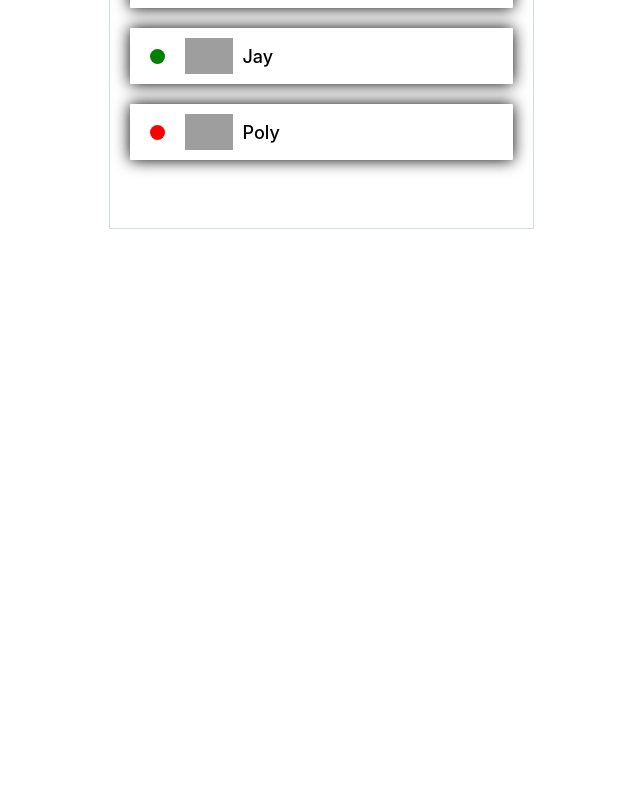
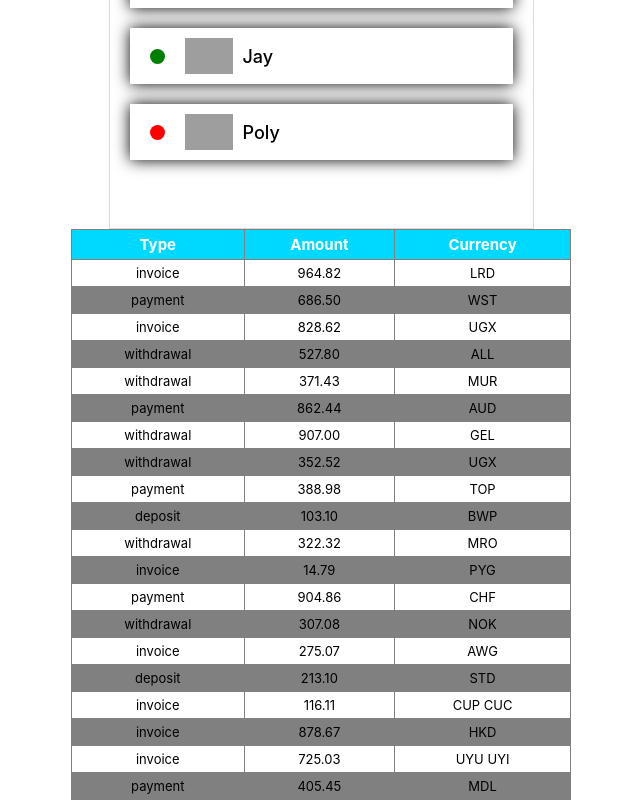
Before and after one commit to andreydnb/goit-react-hw-01-components, a React (Create React App) app: page / in a window 1280 px wide. Shown: the part 745-1545 px from the top of the page, without its empty margins (319-959 px from the left). Before the commit the page ends 974 px from the top, so only its background shows below. Built offline with nearby package versions, Linux system fonts and the light colour scheme; grey boxes are pictures that could not be loaded.

Commit message:
add task4 and run npm build

```diff
--- a/src/components/App.js
+++ b/src/components/App.js
@@ -1,10 +1,14 @@
 import React from 'react';
+
 import Profile from './Profile/Profile';
 import Statistics from './Statistics/Statistics'
 import FriendsList from './FriendList/FriendList';
+import TransactionHistory from './Transaction/Transaction';
+
 import user from './Profile/user.json';
 import data from './Statistics/data.json'
 import friends from './FriendList/friends.json'
+import transaction from './Transaction/transaction.json'
 
 
 const App = () => (
@@ -18,6 +22,7 @@ const App = () => (
     />
     <Statistics title="Upload stats" stats={data} />
     <FriendsList friends={friends} />
+    <TransactionHistory transaction={transaction} />
 
   </>
 );
--- /dev/null
+++ b/src/components/Transaction/Transaction.js
@@ -0,0 +1,38 @@
+import React from 'react';
+import PropTypes from 'prop-types';
+import styles from './transaction.module.css';
+
+const TransactionHistory = ({ transaction }) => (
+  <table class={styles.transaction_history}>
+    <thead>
+      <tr>
+        <th>Type</th>
+        <th>Amount</th>
+        <th>Currency</th>
+      </tr>
+    </thead>
+
+    <tbody>
+      {transaction.map(item => (
+        <tr key={item.id}>
+          <td>{item.type}</td>
+          <td>{item.amount}</td>
+          <td>{item.currency}</td>
+        </tr>
+      ))}
+    </tbody>
+  </table>
+);
+
+TransactionHistory.propTypes = {
+  transaction: PropTypes.arrayOf(
+    PropTypes.shape({
+      id: PropTypes.string.isRequired,
+      type: PropTypes.string.isRequired,
+      amount: PropTypes.string.isRequired,
+      currency: PropTypes.string.isRequired,
+    }),
+  ),
+};
+
+export default TransactionHistory;
--- /dev/null
+++ b/src/components/Transaction/transaction.json
@@ -0,0 +1,122 @@
+[
+  {
+    "id": "1e0700a2-5183-4291-85cc-2065a036a683",
+    "type": "invoice",
+    "amount": "964.82",
+    "currency": "LRD"
+  },
+  {
+    "id": "a30f821b-4d25-4ff0-abdd-e340b3f0dd2b",
+    "type": "payment",
+    "amount": "686.50",
+    "currency": "WST"
+  },
+  {
+    "id": "44dca67a-8e5a-4798-bf8e-b15efd4e1abd",
+    "type": "invoice",
+    "amount": "828.62",
+    "currency": "UGX"
+  },
+  {
+    "id": "ea8ed3dc-2b68-4a53-905a-53ecb0adef33",
+    "type": "withdrawal",
+    "amount": "527.80",
+    "currency": "ALL"
+  },
+  {
+    "id": "ea76146a-0b00-4b80-bc02-a8c822176712",
+    "type": "withdrawal",
+    "amount": "371.43",
+    "currency": "MUR"
+  },
+  {
+    "id": "63ca02f9-d637-46b5-9237-f3b24425e029",
+    "type": "payment",
+    "amount": "862.44",
+    "currency": "AUD"
+  },
+  {
+    "id": "ed0263e8-59a5-4bf1-87e0-2bb88e53dc34",
+    "type": "withdrawal",
+    "amount": "907.00",
+    "currency": "GEL"
+  },
+  {
+    "id": "6013bad0-750c-4691-8bc2-d8f2b43969c4",
+    "type": "withdrawal",
+    "amount": "352.52",
+    "currency": "UGX"
+  },
+  {
+    "id": "252c7be4-8b06-4fa7-8d42-61fb835b70d5",
+    "type": "payment",
+    "amount": "388.98",
+    "currency": "TOP"
+  },
+  {
+    "id": "4eaab41b-b967-40ac-82ed-85fc66f646f1",
+    "type": "deposit",
+    "amount": "103.10",
+    "currency": "BWP"
+  },
+  {
+    "id": "9648a350-8469-42d5-8bf3-18090de5fe67",
+    "type": "withdrawal",
+    "amount": "322.32",
+    "currency": "MRO"
+  },
+  {
+    "id": "9c5c25fb-1a95-4b2f-8d1f-4c4426d677cc",
+    "type": "invoice",
+    "amount": "14.79",
+    "currency": "PYG"
+  },
+  {
+    "id": "43ef232c-80e9-4d6f-b48a-b22405620de3",
+    "type": "payment",
+    "amount": "904.86",
+    "currency": "CHF"
+  },
+  {
+    "id": "5161682e-e620-4019-ab0a-24ceb10fbd20",
+    "type": "withdrawal",
+    "amount": "307.08",
+    "currency": "NOK"
+  },
+  {
+    "id": "7b119d71-42e6-4c42-a141-6818b07bb9ff",
+    "type": "invoice",
+    "amount": "275.07",
+    "currency": "AWG"
+  },
+  {
+    "id": "a4f65722-65c4-4c28-b1f4-b8ed988bb205",
+    "type": "deposit",
+    "amount": "213.10",
+    "currency": "STD"
+  },
+  {
+    "id": "c6e5784b-0ca3-48d6-86e5-b5128af5a523",
+    "type": "invoice",
+    "amount": "116.11",
+    "currency": "CUP CUC"
+  },
+  {
+    "id": "c9ebed6a-3a02-4b49-ac0d-0534b51f2bfd",
+    "type": "invoice",
+    "amount": "878.67",
+    "currency": "HKD"
+  },
+  {
+    "id": "a4a98b0e-b22c-438b-9f83-de2df52110c8",
+    "type": "invoice",
+    "amount": "725.03",
+    "currency": "UYU UYI"
+  },
+  {
+    "id": "b39bfa7a-0166-4c47-94d6-87d20590f746",
+    "type": "payment",
+    "amount": "405.45",
+    "currency": "MDL"
+  }
+]
--- /dev/null
+++ b/src/components/Transaction/transaction.module.css
@@ -0,0 +1,24 @@
+.transaction_history {
+  color: black;
+  width: 500px;
+  border-collapse: collapse;
+  border: 1px solid grey;
+  text-align: center;
+  margin: auto auto;
+}
+th {
+  border: 1px solid grey;
+  background-color: rgb(0, 217, 255);
+  color: white;
+  font-size: 15px;
+  padding: 5px 0 5px 0;
+}
+td {
+  border: 1px solid grey;
+  font-size: 13px;
+  padding: 5px 0 5px 0;
+}
+
+tr:nth-child(even) {
+  background-color: gray;
+}
```
